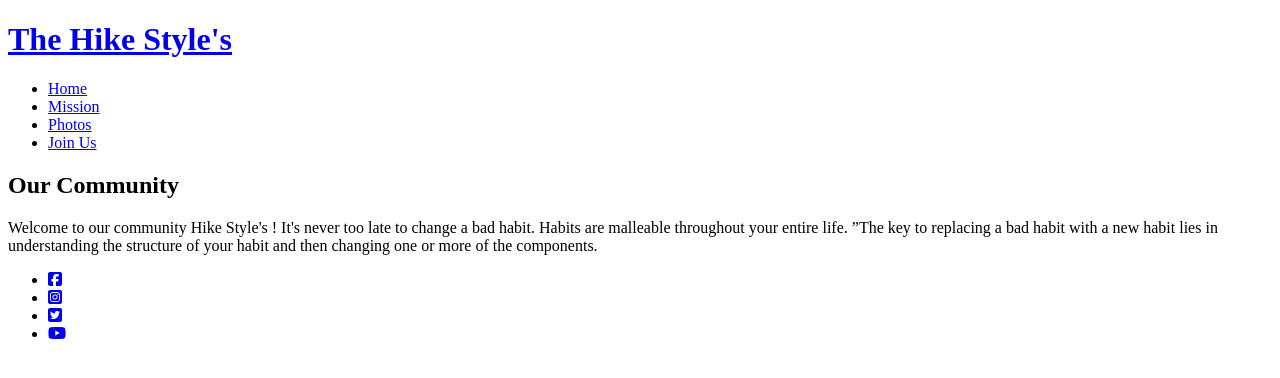
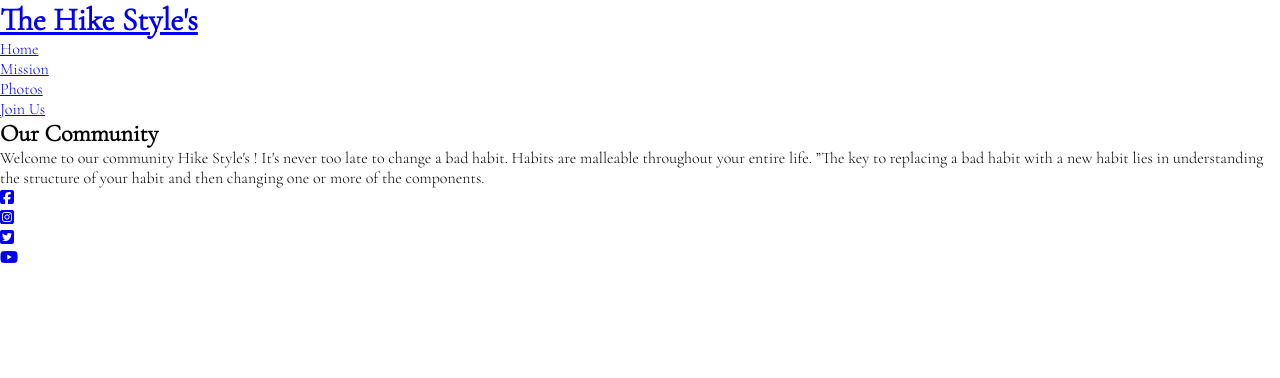
Before and after one commit to llancruzz/hike-style, a plain HTML site: page index.html in a window 1280 px wide. Drawn offline with nearby package versions, Linux system fonts and the light colour scheme.

Commit message:
Add style Google font to body

```diff
--- a/assets/css/style.css
+++ b/assets/css/style.css
@@ -0,0 +1,12 @@
+@import url('https://fonts.googleapis.com/css2?family=Amatic+SC&family=Cormorant+Garamond:wght@300&display=swap');
+
+* {
+    margin: 0;
+    padding: 0;
+    border: none;
+}
+
+body {
+   font-family: Cormorant Garamond, sans-serif;
+   font-weight: 400;
+}
--- a/index.html
+++ b/index.html
@@ -7,6 +7,7 @@
       <meta name="description" content="The Hike Style for adventures in the world">
       <meta name="keywords" content="hike, cycle, walk, adventure">
 
+      <link rel="stylesheet" href="assets/css/style.css">
       <title>The Hike Style's</title>
   </head>
   <body>
```
